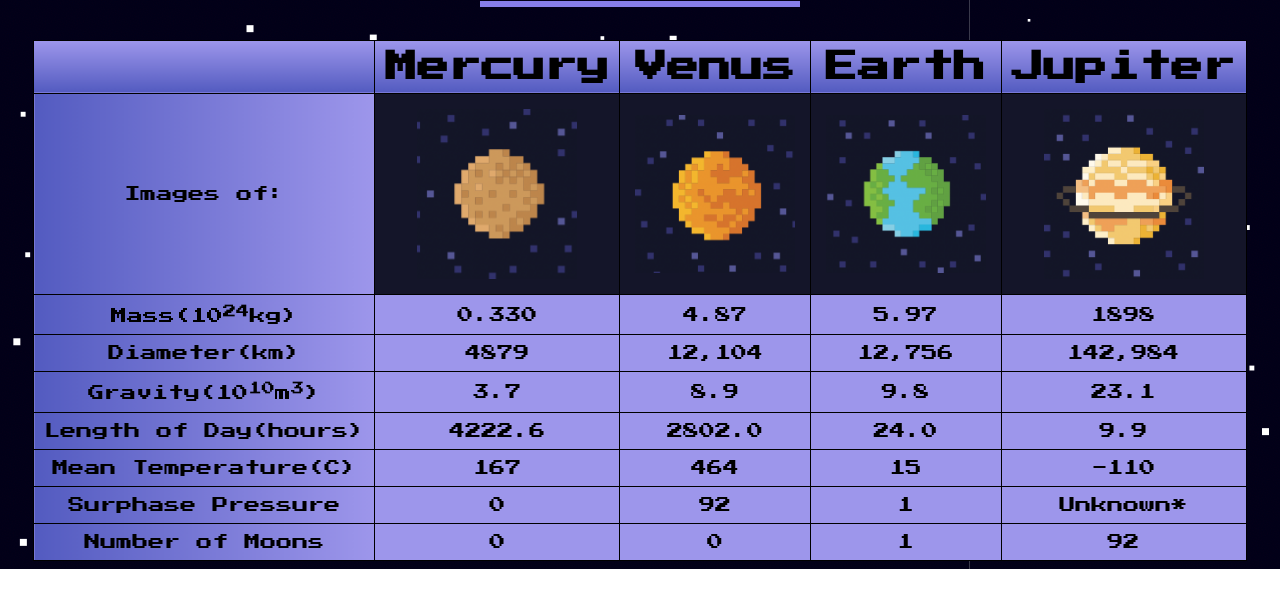
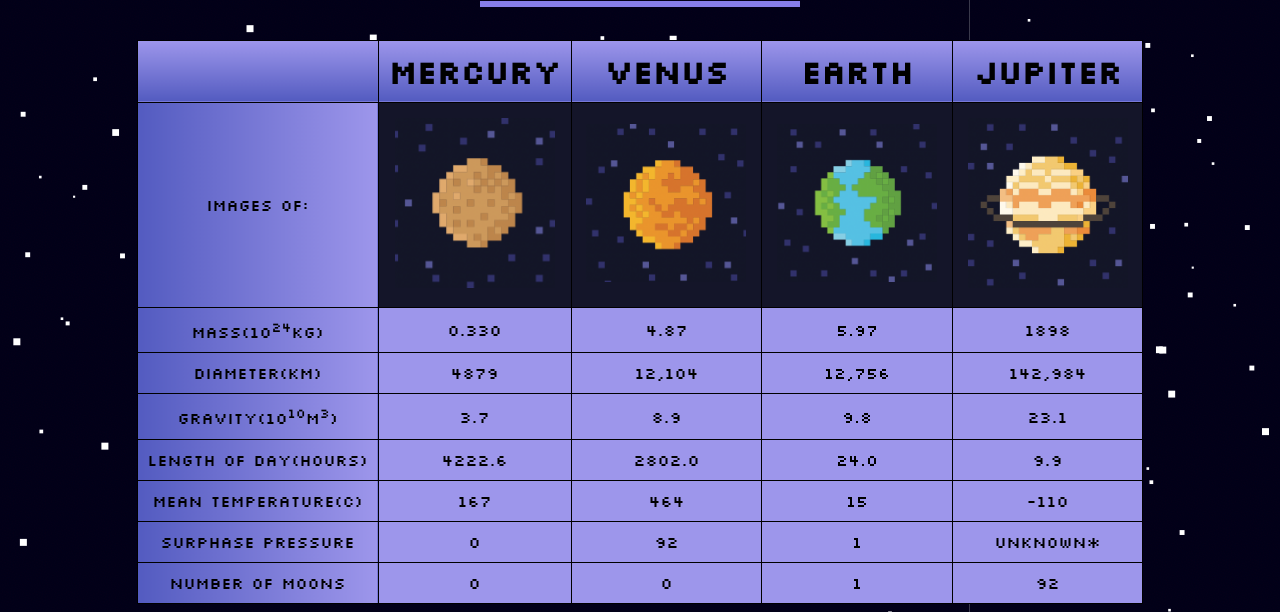
Before and after one commit to anyakomkova/itmd-361-lab5, a plain HTML site: page index.html in a window 1280 px wide. Shown: the part 238-850 px from the top of the page. Before the commit the page ends 807 px from the top, so only its background shows below. Drawn offline with Linux system fonts and the light colour scheme.

Commit message:
font fix

```diff
--- a/css/style.css
+++ b/css/style.css
@@ -20,7 +20,7 @@ h1{
   td, th{
     padding: 10px;
     border: 1px solid;
-    font-family: 'Press Start 2P';
+    font-family: 'Silkscreen';
     text-align: center;
   }
 
@@ -49,7 +49,7 @@ h1{
 
   .imagesOf{
     background: linear-gradient(to left, #9d96eb, #535bc0);
-    font-family: 'Press Start 2P';
+    font-family: 'Silkscreen';
     font-size: 1em;
     text-align: center;
   }
@@ -57,14 +57,14 @@ h1{
   .planetNames{
     color: #000000;
     background: linear-gradient(#9d96eb, #535bc0);
-    font-family: 'Press Start 2P';
+    font-family: 'Silkscreen';
     font-size: 2em;
   }
 
   .dataName{
     background: linear-gradient(to left, #9d96eb, #535bc0);
     font-size: 1em;
-    font-family: 'Press Start 2P';
+    font-family: 'Silkscreen';
     text-align: center;
   }
 
```
